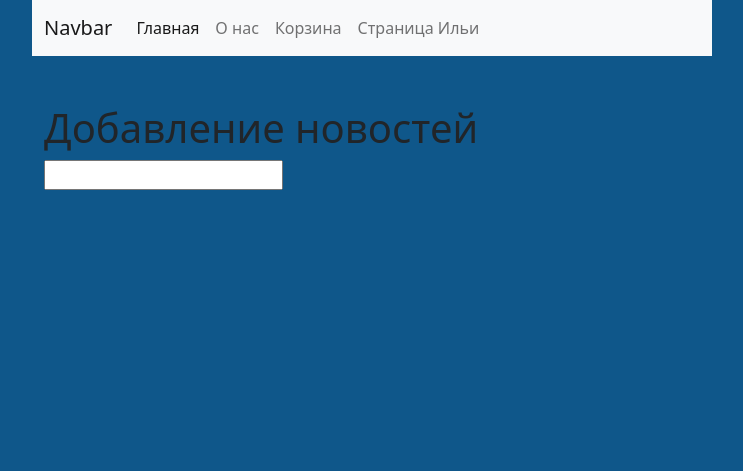
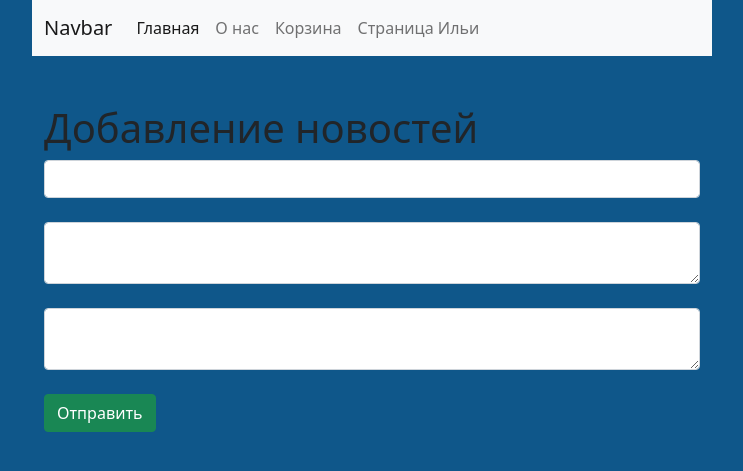
Before and after one commit to Xunil1/FLASK_2.0, a Flask app: page /create_news in a window 1280 px wide. Shown: the top 471 px of the page, without its empty margins (268-1011 px from the left). Run offline with Flask 2, Linux system fonts and the light colour scheme.

Commit message:
Обновил добавление новостей

```diff
--- a/templates/create_news.html
+++ b/templates/create_news.html
@@ -8,7 +8,10 @@
 <div class="container mt-5">
     <h1>Добавление новостей</h1>
     <form method="post">
-        <input type="text">
+        <input type="text" name="title" id="title" class="form-control"><br>
+        <textarea name="intro" id="intro" class="form-control"></textarea><br>
+        <textarea name="text" id="text" class="form-control"></textarea><br>
+        <input type="submit"  class="btn btn-success" value="Отправить">
     </form>
 </div>
 {% endblock %}
```
